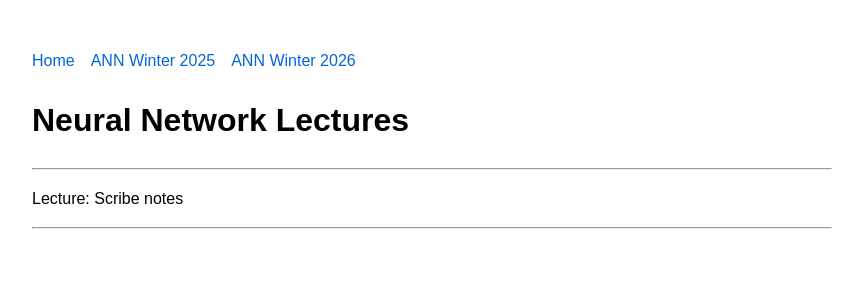
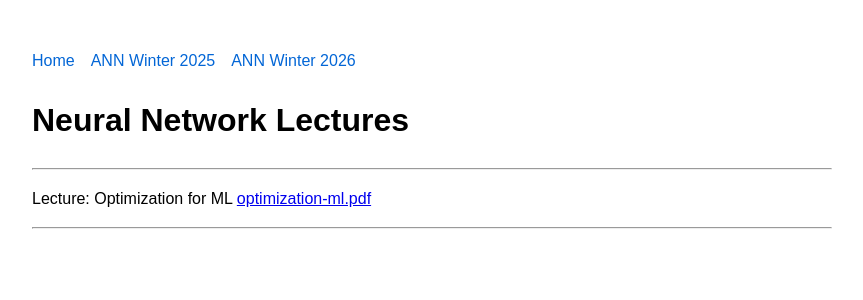
Before and after one commit to mrrahman1517/css485-ann-uwb-sp2025, a Jekyll site: the page built from winter2025/lectures.md, in a window 1280 px wide. Shown: the top 300 px of the page, without its empty margins (208-1071 px from the left). Built offline with Jekyll 4.4.1, drawn with Linux system fonts in a browser that asks for light colours.

Commit message:
Update lectures.md

```diff
--- a/winter2025/lectures.md
+++ b/winter2025/lectures.md
@@ -5,6 +5,7 @@ title: Lectures
 
 # Neural Network Lectures
 ---
-Lecture: Scribe notes
+Lecture: Optimization for ML [optimization-ml.pdf](https://github.com/user-attachments/files/20746569/optimization-ml.pdf)
+
 
 ---
```
